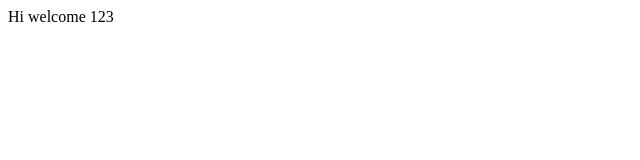
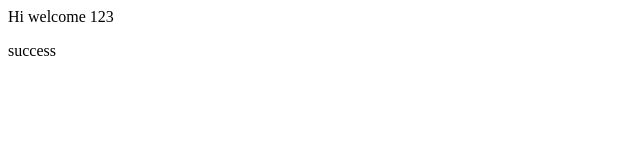
Before and after one commit to VaralatchumiVeerasamy/salesforceDxDemo, a plain HTML site: page index.html in a window 1280 px wide. Shown: the full height of the page, 0-640 px from the left. Drawn offline with Linux system fonts and the light colour scheme.

Commit message:
git config

```diff
--- a/index.html
+++ b/index.html
@@ -1,3 +1,4 @@
 <html>
 <p>Hi welcome 123 </p>
+<p>success</p>
 </html>
```
